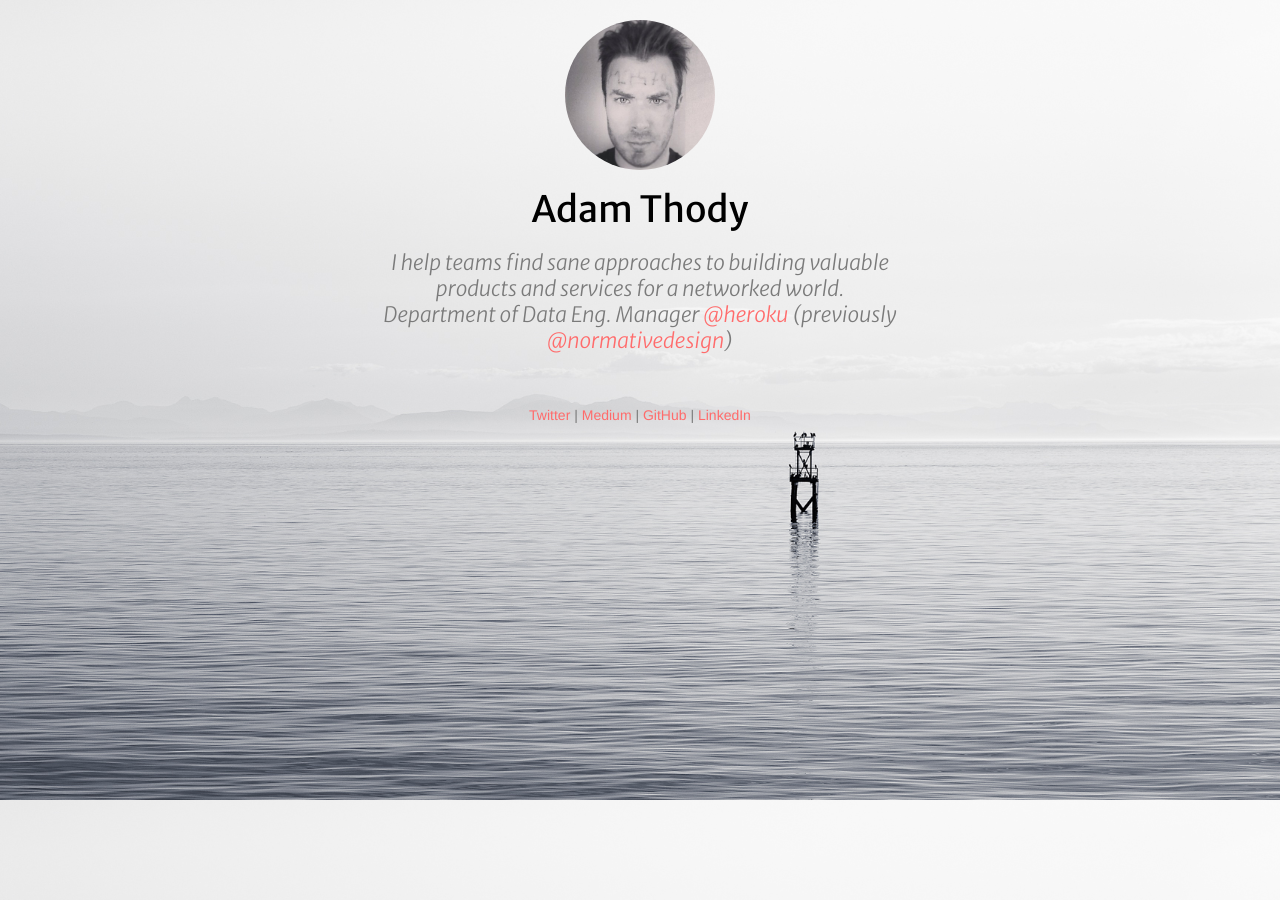
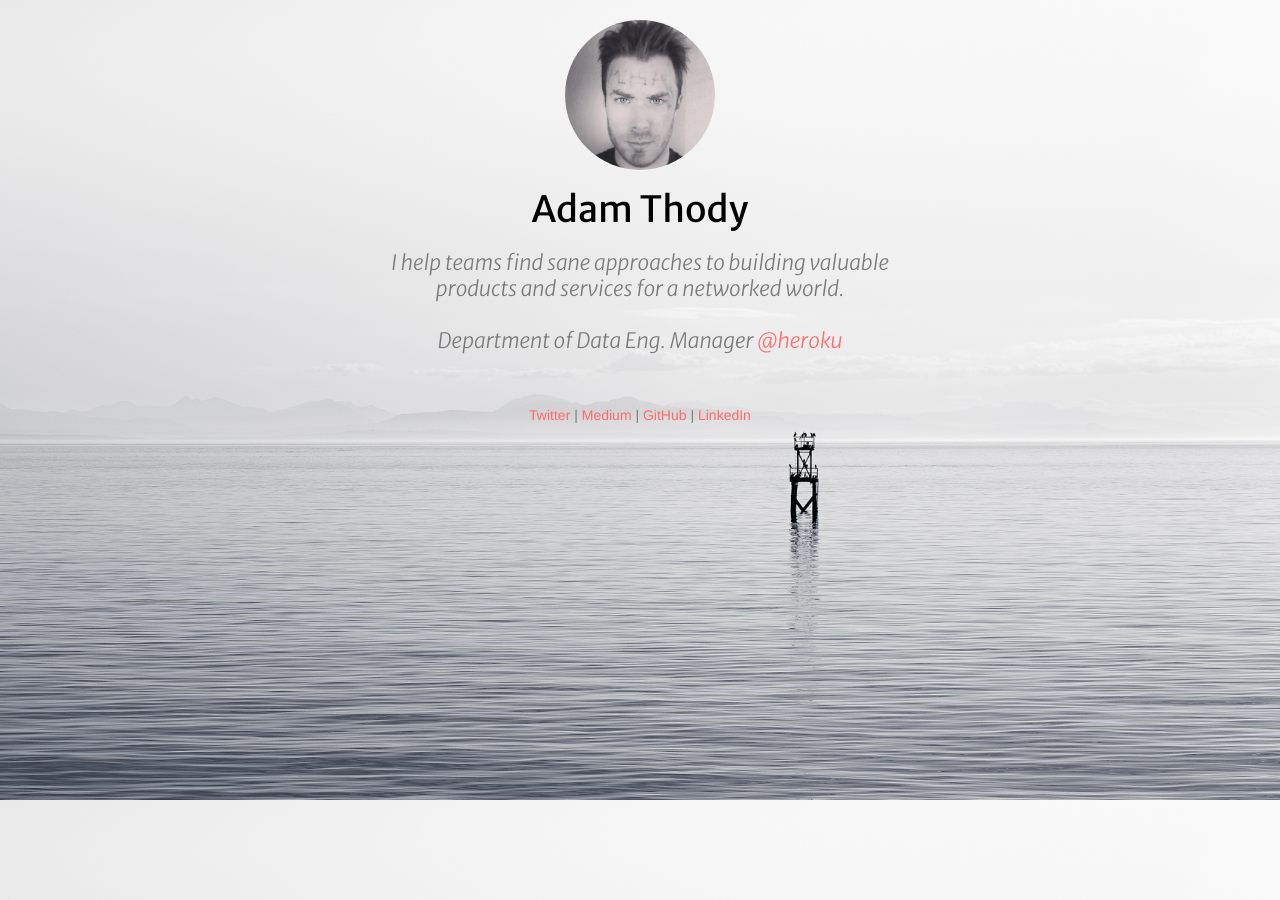
Before and after one commit to thody/thody.github.io, a Jekyll site: the page built from index.html, in a window 1280 px wide. Built offline with Jekyll 4.4.1, drawn with Linux system fonts in a browser that asks for light colours; nearby versions of some CDN libraries; the list of posts is cut into pages by our own code.

Commit message:
Commit markup blasphemy

```diff
--- a/_includes/header.html
+++ b/_includes/header.html
@@ -3,7 +3,7 @@
 		<div class="col-sm-offset-3 col-sm-6 text-center">
 			<a href="/"><img src="/img/portrait.jpg" height="150" width="150" class="img-circle"></a>
 			<h1><a href="/">Adam Thody</a></h1>
-			<h2 class="muted">I help teams find sane approaches to building valuable products and services for a networked world.<br>Department of Data Eng. Manager <a href="http://twitter.com/heroku">@heroku</a> (previously <a href="http://twitter.com/normativedesign">@normativedesign</a>)</h2>
+			<h2 class="muted">I help teams find sane approaches to building valuable products and services for a networked world.<br><br>Department of Data Eng. Manager <a href="http://twitter.com/heroku">@heroku</a></h2>
 		</div>
 	</div>
 </header>
```
